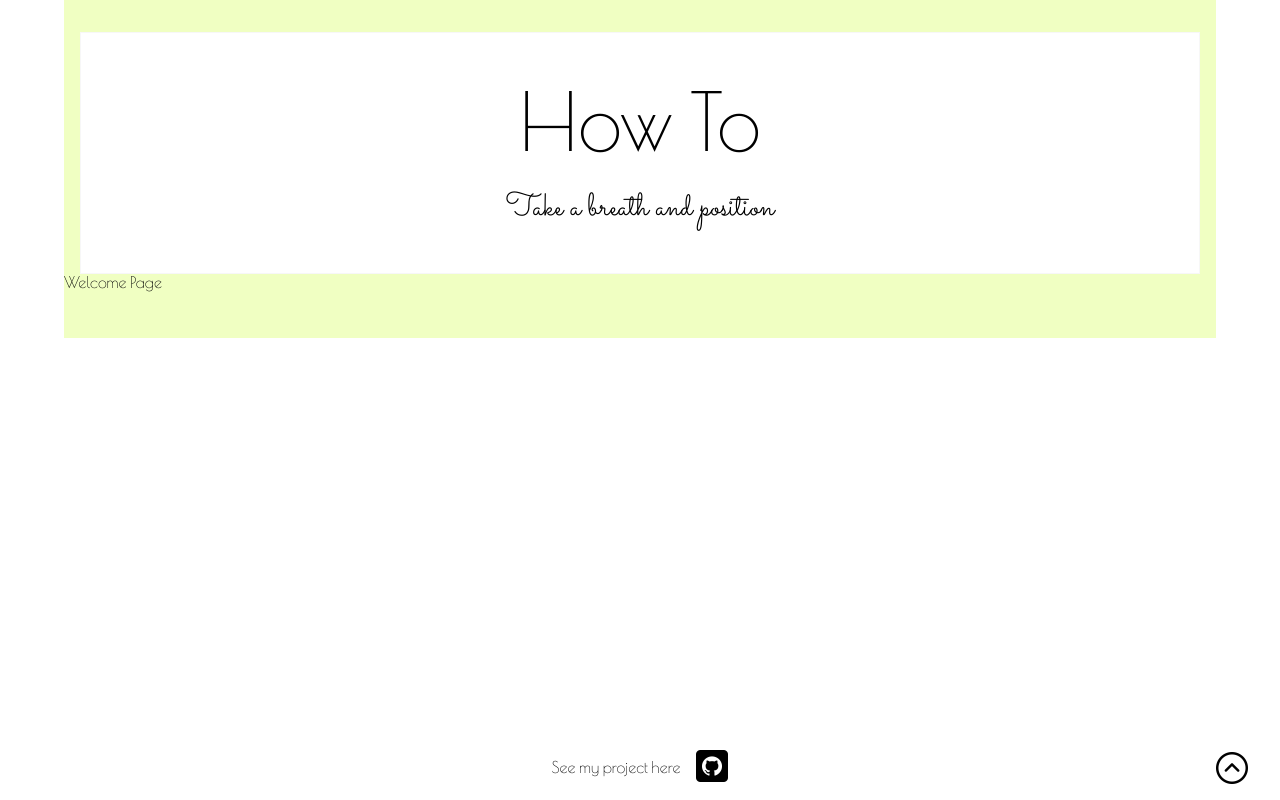
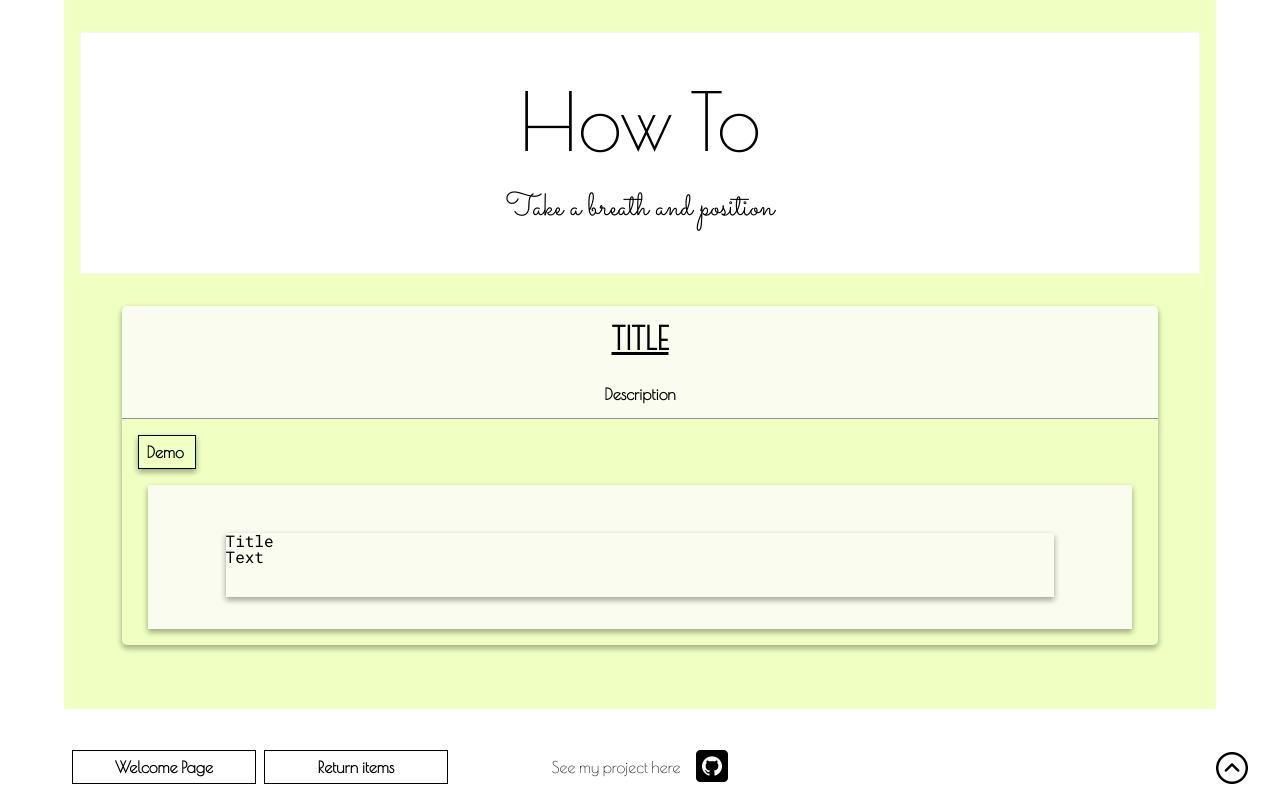
Before and after one commit to helene-nguyen/self-project, a plain HTML site: page html/position/position.html in a window 1280 px wide. Drawn offline with nearby package versions, Linux system fonts and the light colour scheme.

Commit message:
start working on position + update template txt

```diff
--- a/css/flexbox/flexbox.css
+++ b/css/flexbox/flexbox.css
@@ -1,3 +1,5 @@
+/* Yumicode BIG PROJECT 2022*/
+
 /***********/
 /* MAIN */
 /***********/
--- a/css/position/position.css
+++ b/css/position/position.css
@@ -0,0 +1,5 @@
+/* Yumicode BIG PROJECT 2022*/
+
+/***********/
+/* MAIN */
+/***********/
--- a/html/position/position.html
+++ b/html/position/position.html
@@ -42,16 +42,40 @@
 
         <!-- MAIN -->
         <main>
-            <section>
+            <div class="container">
+                <section class="big-bloc">
+                    <header class="big-bloc-header">
+                        <h3 class="big-bloc-title">TITLE</h3>
+                        <p class="big-bloc-txt">Description
+                        </p>
+                    </header>
+                    <div class="bloc-demo">
+                        <h3 class="bloc-demo-title">Demo</h3>
+                        <div class="demo">
+                            <div class="demo-inside">
+                                <div class="display">
+                                    <p class="display-txt display-title">Title</p>
+                                    <p class="display-txt">Text</p>
+                                    <div class="display-block-demo">
 
+                                    </div>
+                                </div>
+                            </div>
+                        </div>
+                    </div>
+            </div>
             </section>
+
 
             <!-- UP BUTTON -->
             <a href="#base"><img class="up-btn" src="../../images/up-arrow.png" alt="up btn"></a>
+            <div class="welcome-return-btn">
 
-            <!-- WELCOME PAGE BUTTON -->
-            <a href="../../index.html" class="welcome-page">Welcome Page</a>
-
+                <!-- WELCOME PAGE BUTTON -->
+                <a href="../../../self-project/index.html" class="welcome-page-btn">Welcome Page</a>
+                <!-- RETURN ITEM BUTTON -->
+                <a href="../items.html" class="return-page-btn">Return items</a>
+            </div>
 
         </main>
 
```
Also changed, not shown: html/template-base.txt.
